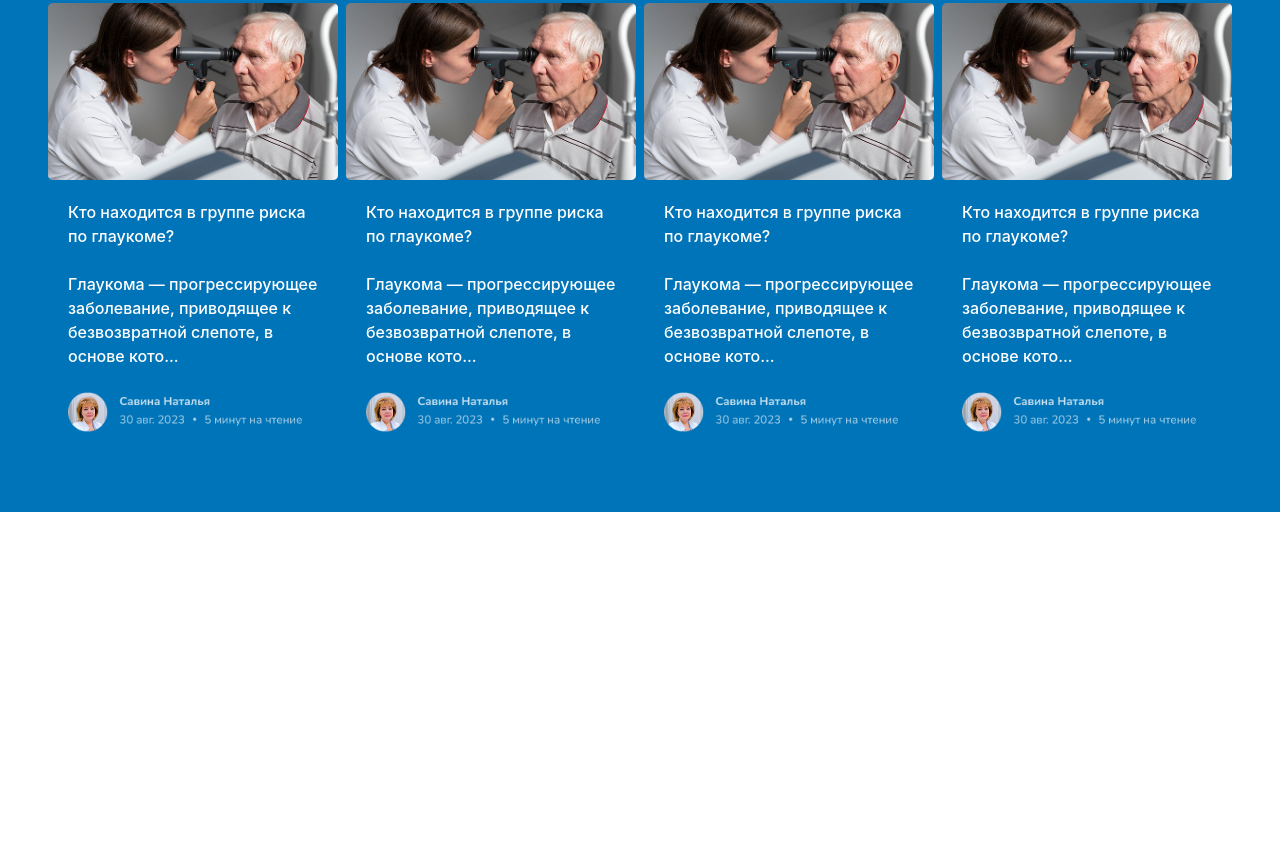
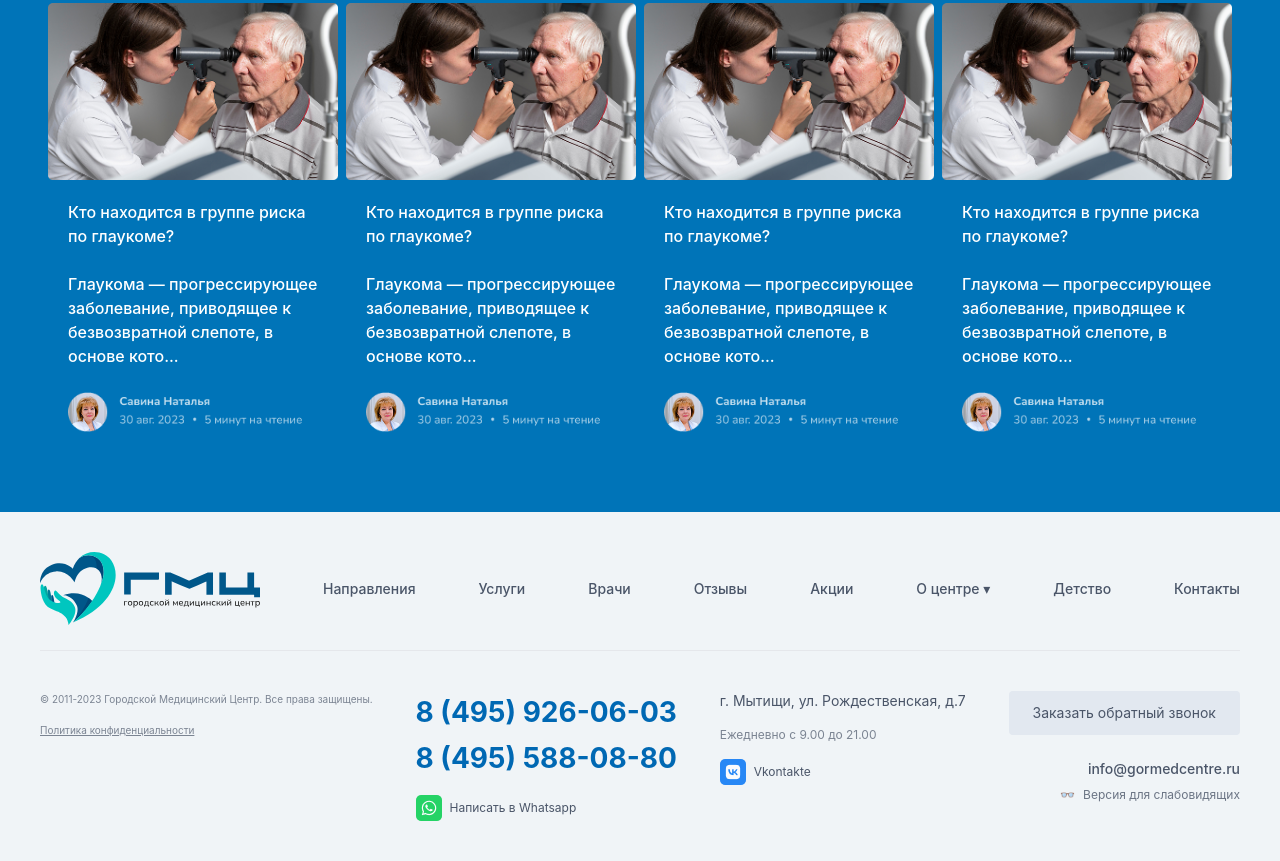
Before and after one commit to simle-pro/Exam-4.end, a website: page src/page3.html in a window 1280 px wide. Shown: the part 6865-7726 px from the top of the page. Before the commit the page ends 7425 px from the top, so only its background shows below. Drawn offline with nearby package versions, Linux system fonts and the light colour scheme; files that its build step writes are made by us from their sources.

Commit message:
last-x-exam-4

```diff
--- a/src/page3.html
+++ b/src/page3.html
@@ -602,7 +602,65 @@
   </div>
 
 
-</div><br><br>
+</div>
+
+<footer class="w-full bg-[#f0f4f7] py-10 px-4 text-[#4a5568]">
+  <div class="max-w-[1200px] mx-auto">
+
+    <nav class="flex flex-row flex-wrap justify-between items-center gap-4 mb-10 border-b border-gray-200 pb-6 text-sm font-medium">
+       <img src="./img-pax/logo.svg" alt="ГМЦ">
+      <a href="#" class="hover:text-[#00A7C4]">Направления</a>
+      <a href="#" class="hover:text-[#00A7C4]">Услуги</a>
+      <a href="#" class="hover:text-[#00A7C4]">Врачи</a>
+      <a href="#" class="hover:text-[#00A7C4]">Отзывы</a>
+      <a href="#" class="hover:text-[#00A7C4]">Акции</a>
+      <div class="relative group cursor-pointer">
+        <span>О центре ▾</span>
+      </div>
+      <a href="#" class="hover:text-[#00A7C4]">Детство</a>
+      <a href="#" class="hover:text-[#00A7C4]">Контакты</a>
+    </nav>
+    <div class="flex flex-row flex-wrap justify-between items-start gap-8">
+      <div class="flex flex-col gap-4 min-w-[250px]">
+
+        <p class="text-[10px] lg:flex hidden leading-relaxed opacity-70">
+          © 2011-2023 Городской Медицинский Центр. Все права защищены.
+        </p>
+        <a href="#" class="text-[10px] underline opacity-70 hover:opacity-100">Политика конфиденциальности</a>
+      </div>
+      <div class="flex flex-col gap-4 min-w-[200px]">
+        <div class="flex flex-col gap-1">
+          <a href="tel:84959260603" class="text-[28px] font-bold text-[#0068B3]">8 (495) 926-06-03</a>
+          <a href="tel:84955880880" class="text-[28px] font-bold text-[#0068B3]">8 (495) 588-08-80</a>
+        </div>
+        <a href="#" class="flex items-center gap-2 text-xs hover:text-[#25D366] lg:flex hidden">
+          <img src="./img-pax/social.png" alt="">
+          Написать в Whatsapp
+        </a>
+      </div>
+      <div class="flex flex-col gap-4 min-w-[200px] lg:flex hidden ">
+        <p class="text-sm">г. Мытищи, ул. Рождественская, д.7</p>
+        <p class="text-xs opacity-70">Ежедневно с 9.00 до 21.00</p>
+        <a href="#" class="flex items-center gap-2 text-xs hover:text-[#0077FF]">
+       <img src="./img-pax/social (1).png" alt="">
+          Vkontakte
+        </a>
+      </div>
+      <div class="flex flex-col items-end gap-6 min-w-[220px]">
+        <button class="bg-[#e2e8f0] text-[#4a5568] px-6 py-3 rounded text-sm hover:bg-gray-300 transition-colors w-full md:w-auto">
+          Заказать обратный звонок
+        </button>
+        <div class="flex flex-col items-end gap-2">
+          <a href="mailto:info@gormedcentre.ru" class="text-sm font-medium hover:text-[#00A7C4]">info@gormedcentre.ru</a>
+          <button class="flex items-center gap-2 text-xs opacity-80 hover:opacity-100">
+            <span>👓</span> Версия для слабовидящих
+          </button>
+        </div>
+      </div>
+
+    </div>
+  </div>
+</footer>
 
 
 
```
Also changed, not shown: src/img-pax/social (1).png (added), src/img-pax/social.png (added).
